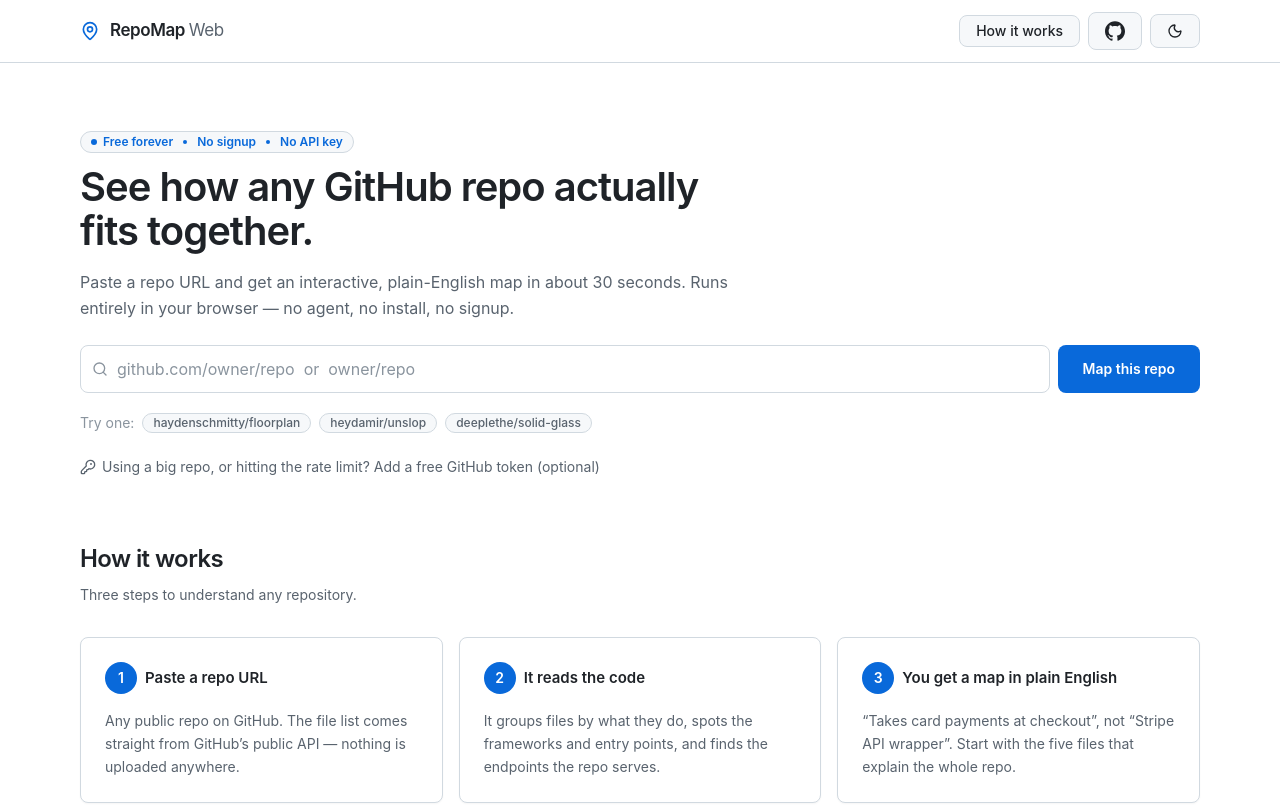
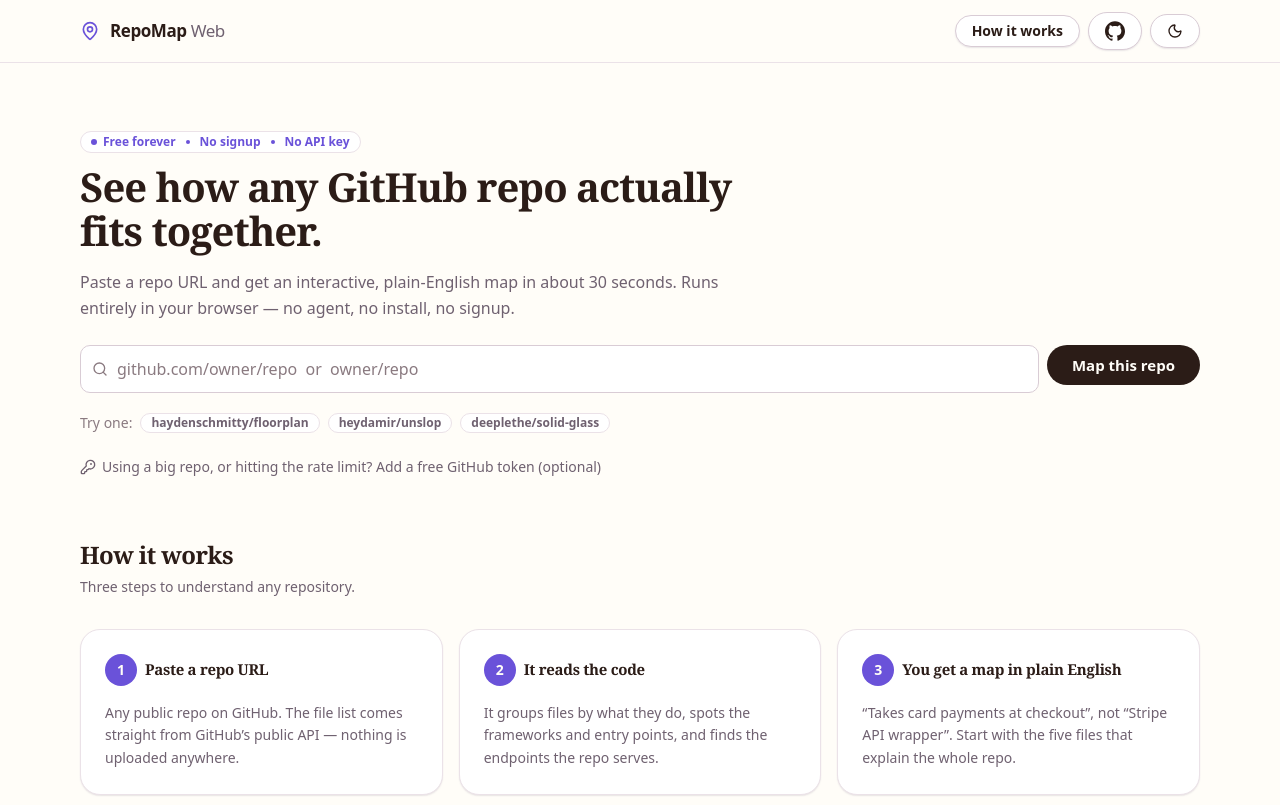
Before and after one commit to ryoaonetsuki/repo-map, a React (Vite) app: page / in a window 1280 px wide. Shown: the top 805 px of the page. Built offline with nearby package versions, Linux system fonts and the light colour scheme; no server answers.

Commit message:
Doory-style v3 redesign (src/index.css)

```diff
--- a/src/index.css
+++ b/src/index.css
@@ -3,14 +3,16 @@
 @custom-variant dark (&:where(.dark, .dark *));
 
 /*
- * RepoMap Web design tokens.
- * Borrowed principles from the solid-glass theme (solid panels, a hairline
- * border, a line of light at the top edge, neutral faces — never a gradient
- * across the face), restated here in a restrained GitHub-style palette:
- * dark ink + one blue accent. No gradients, no glassmorphism.
+ * RepoMap Web design tokens — Doory's visual language.
+ * Source: shaongitbd/doory frontend/src/styles/tokens.css ("the lilac theme"):
+ * a soft lavender page, warm ink-brown lines, pastel accents, Nunito for UI
+ * text and Fraunces for display headings. Brand actions are ink pills with a
+ * lilac offset shadow; violet is a drawn accent, never a whole surface.
+ * No gradients anywhere.
  */
 @theme inline {
-  --font-sans: "Inter", ui-sans-serif, system-ui, -apple-system, "Segoe UI", Roboto, sans-serif;
+  --font-sans: "Nunito Variable", "Nunito", ui-sans-serif, system-ui, -apple-system, "Segoe UI", Roboto, sans-serif;
+  --font-display: "Fraunces Variable", "Fraunces", Georgia, "Times New Roman", serif;
   --font-mono: ui-monospace, "SF Mono", SFMono-Regular, Menlo, Consolas, monospace;
 
   --color-ink: var(--ink);
@@ -20,46 +22,72 @@
   --color-surface: var(--surface);
   --color-raised: var(--raised);
   --color-line: var(--line);
+  --color-line-strong: var(--line-strong);
   --color-accent: var(--accent);
   --color-accent-ink: var(--accent-ink);
   --color-accent-soft: var(--accent-soft);
+  --color-accent-lilac: var(--accent-lilac);
   --color-good: var(--good);
   --color-warn: var(--warn);
   --color-bad: var(--bad);
-  --radius: 8px;
+  --radius: 10px;
 }
 
 :root {
-  --ink: #1f2328;
-  --muted: #59636e;
-  --faint: #8a949e;
-  --paper: #ffffff;
-  --surface: #f6f8fa;
+  /* Doory violet scale */
+  --violet-50: #f5f2ff;
+  --violet-100: #ece6ff;
+  --violet-200: #dcd2ff;
+  --violet-300: #c9bcff;
+  --violet-400: #a996f5;
+  --violet-500: #8b75ea;
+  --violet-600: #6a52d9;
+  --violet-700: #5b43c4;
+  --violet-800: #4a35a3;
+  /* Doory pastels */
+  --pastel-butter: #ffe8a8;
+  --pastel-mint: #c4ecd9;
+  --pastel-pink: #ffc9d3;
+  --pastel-sky: #cfe1ff;
+
+  --ink: #2b1c17;
+  --muted: #6f6170;
+  --faint: #8a7a80;
+  --paper: #fffdf8;
+  --surface: #ffffff;
   --raised: #ffffff;
-  --line: #d1d9e0;
-  --accent: #0969da;
-  --accent-ink: #ffffff;
-  --accent-soft: #ddf4ff;
-  --good: #1a7f37;
-  --warn: #9a6700;
-  --bad: #cf222e;
+  --line: #ebe2e8;
+  --line-strong: #d9ccd5;
+  --accent: #6a52d9;
+  --accent-ink: #fffdf8;
+  --accent-soft: #f1edff;
+  --accent-lilac: #7a64e0;
+  --good: #15803d;
+  --warn: #b45309;
+  --bad: #b91c1c;
+  --focus-ring: 0 0 0 3px rgb(122 100 224 / 0.35);
   color-scheme: light;
 }
 
+/* Doory ships light-only; the dark theme below is the same violet scale
+   taken darker, so the brand stays one family in both themes. */
 .dark {
-  --ink: #e6edf3;
-  --muted: #94a3b8;
-  --faint: #64748b;
-  --paper: #0b0e13;
-  --surface: #12161d;
-  --raised: #161b22;
-  --line: #2a333f;
-  --accent: #2f81f7;
-  --accent-ink: #ffffff;
-  --accent-soft: #12233f;
-  --good: #3fb950;
-  --warn: #d29922;
-  --bad: #f85149;
+  --ink: #f5f2ff;
+  --muted: #b3a8d9;
+  --faint: #7e74a8;
+  --paper: #171226;
+  --surface: #1d1830;
+  --raised: #241d3d;
+  --line: #332a52;
+  --line-strong: #4d4272;
+  --accent: #a996f5;
+  --accent-ink: #221a4a;
+  --accent-soft: #332a5e;
+  --accent-lilac: #a996f5;
+  --good: #4ade80;
+  --warn: #fbbf24;
+  --bad: #f87171;
+  --focus-ring: 0 0 0 3px rgb(169 150 245 / 0.4);
   color-scheme: dark;
 }
 
@@ -73,23 +101,54 @@
     color: var(--ink);
     margin: 0;
   }
+  /* Doory: headings are Fraunces, tight and balanced. */
+  h1, h2, h3, h4 {
+    font-family: var(--font-display);
+    letter-spacing: -0.02em;
+    line-height: 1.15;
+  }
   ::selection {
-    background: var(--accent-soft);
+    background: var(--pastel-butter);
+    color: #2b1c17;
   }
-  /* Solid-glass style panel: solid face, hairline border, light top edge. */
+  .dark ::selection {
+    background: var(--pastel-butter);
+    color: #221a4a;
+  }
+
+  /* Doory card: white face, hairline border, generous radius, soft
+     violet-tinted shadow; interactive cards lift on hover. */
   .panel {
     background: var(--raised);
     border: 1px solid var(--line);
-    border-radius: 10px;
+    border-radius: 20px;
     box-shadow:
-      inset 0 1px 0 rgb(255 255 255 / 0.6),
-      0 1px 2px rgb(31 35 40 / 0.06);
+      0 1px 2px rgb(60 40 110 / 0.07),
+      0 1px 1px rgb(43 28 23 / 0.04);
   }
-  .dark .panel {
+  .card {
+    display: flex;
+    flex-direction: column;
+    border: 1px solid var(--line);
+    border-radius: 20px;
+    background: var(--raised);
+    padding: 1.5rem;
     box-shadow:
-      inset 0 1px 0 rgb(255 255 255 / 0.05),
-      0 1px 2px rgb(0 0 0 / 0.3);
+      0 1px 2px rgb(60 40 110 / 0.07),
+      0 1px 1px rgb(43 28 23 / 0.04);
+    transition:
+      border-color 0.2s cubic-bezier(0.22, 1, 0.36, 1),
+      box-shadow 0.2s cubic-bezier(0.22, 1, 0.36, 1),
+      transform 0.2s cubic-bezier(0.22, 1, 0.36, 1);
   }
+  .card:hover {
+    border-color: var(--line-strong);
+    box-shadow:
+      0 4px 12px rgb(60 40 110 / 0.1),
+      0 2px 4px rgb(43 28 23 / 0.04);
+    transform: translateY(-1px);
+  }
+
   .chip {
     display: inline-flex;
     align-items: center;
@@ -111,92 +170,117 @@
     display: none;
   }
 
+  /* Doory primary action: an ink pill, heavy weight. The big call to
+     action (hero) keeps the drawn lilac offset shadow. */
   .btn-primary {
     display: inline-flex;
     align-items: center;
     justify-content: center;
     gap: 0.5rem;
+    height: 2.5rem;
+    padding: 0 1.25rem;
     border: 1px solid transparent;
-    border-radius: var(--radius);
-    background: var(--accent);
-    color: var(--accent-ink);
-    font-size: 0.875rem;
-    font-weight: 600;
-    padding: 0.625rem 1.25rem;
+    border-radius: 999px;
+    background: var(--ink);
+    color: var(--paper);
+    font-size: 0.9375rem;
+    font-weight: 800;
     line-height: 1;
+    white-space: nowrap;
     cursor: pointer;
-    transition: opacity 0.2s ease, transform 0.05s ease;
+    transition:
+      background-color 0.12s cubic-bezier(0.22, 1, 0.36, 1),
+      box-shadow 0.12s cubic-bezier(0.22, 1, 0.36, 1),
+      transform 0.12s cubic-bezier(0.22, 1, 0.36, 1);
     outline: none;
   }
   .btn-primary:hover:not(:disabled) {
-    opacity: 0.9;
+    background: #4a3530;
+  }
+  .dark .btn-primary:hover:not(:disabled) {
+    background: #c9bcff;
+    color: #221a4a;
   }
   .btn-primary:active:not(:disabled) {
-    transform: scale(0.98);
+    transform: translateY(1px) scale(0.99);
   }
   .btn-primary:focus-visible {
-    box-shadow: 0 0 0 2px var(--accent);
+    box-shadow: var(--focus-ring);
   }
   .btn-primary:disabled {
-    opacity: 0.6;
+    opacity: 0.5;
     cursor: not-allowed;
   }
+  .btn-cta {
+    box-shadow: 5px 5px 0 var(--violet-300);
+  }
+  .btn-cta:hover:not(:disabled) {
+    transform: translate(-1px, -1px);
+    box-shadow: 6px 6px 0 var(--violet-300);
+  }
+  .btn-cta:active:not(:disabled) {
+    transform: translate(1px, 1px);
+    box-shadow: 3px 3px 0 var(--violet-300);
+  }
 
+  /* Doory secondary: white face, strong border, soft shadow, full radius. */
   .btn-ghost {
     display: inline-flex;
     align-items: center;
     justify-content: center;
     gap: 0.5rem;
-    border: 1px solid var(--line);
-    border-radius: var(--radius);
+    border: 1px solid var(--line-strong);
+    border-radius: 999px;
     background: var(--surface);
     color: var(--ink);
     font-size: 0.875rem;
-    font-weight: 500;
+    font-weight: 600;
     padding: 0.5rem 1rem;
     line-height: 1;
     cursor: pointer;
-    transition: background 0.2s ease, border-color 0.2s ease;
+    box-shadow:
+      0 1px 2px rgb(60 40 110 / 0.07),
+      0 1px 1px rgb(43 28 23 / 0.04);
+    transition: background-color 0.12s ease, border-color 0.12s ease;
     outline: none;
   }
   .btn-ghost:hover {
-    background: var(--raised);
-    border-color: var(--muted);
+    background: var(--accent-soft);
   }
   .btn-ghost:focus-visible {
-    box-shadow: 0 0 0 2px var(--accent);
+    box-shadow: var(--focus-ring);
+  }
+  /* Icon-only buttons (header GitHub / theme toggle): fixed square so both
+     buttons are exactly the same size regardless of the glyph inside. */
+  .btn-icon {
+    width: 2.25rem;
+    height: 2.25rem;
+    padding: 0;
+    flex: none;
   }
 
+  /* Doory input: 2.5rem tall, strong border, 10px radius, lilac focus ring. */
   .input {
     width: 100%;
-    border: 1px solid var(--line);
-    border-radius: var(--radius);
+    height: 2.5rem;
+    border: 1px solid var(--line-strong);
+    border-radius: 10px;
     background: var(--raised);
     color: var(--ink);
     font-size: 0.9375rem;
     padding: 0.625rem 0.875rem;
     outline: none;
-    transition: border-color 0.2s ease, box-shadow 0.2s ease;
+    transition: border-color 0.12s ease, box-shadow 0.12s ease;
   }
   .input::placeholder {
     color: var(--faint);
   }
+  .input:hover {
+    border-color: var(--muted);
+  }
   .input:focus {
-    border-color: var(--accent);
-    box-shadow: 0 0 0 2px var(--accent-soft);
-  }
-
-  .card {
-    display: flex;
-    flex-direction: column;
-    border: 1px solid var(--line);
-    border-radius: var(--radius);
-    background: var(--raised);
-    padding: 1.5rem;
-    box-shadow: 0 1px 2px rgb(0 0 0 / 0.04);
-  }
-  .dark .card {
-    box-shadow: 0 1px 2px rgb(0 0 0 / 0.2);
+    border-color: var(--ink);
+    box-shadow: var(--focus-ring);
   }
 
   .badge {
@@ -208,9 +292,54 @@
     background: var(--surface);
     color: var(--muted);
     font-size: 0.75rem;
-    font-weight: 500;
+    font-weight: 600;
     padding: 0.1875rem 0.625rem;
     line-height: 1;
     white-space: nowrap;
   }
+
+  /* Doory artboard frame for the graph: the canvas sits in a bordered,
+     softly shadowed frame like Doory's editor artboard. */
+  .graph-frame {
+    border: 1px solid var(--line);
+    border-radius: 20px;
+    overflow: hidden;
+    background: var(--paper);
+    box-shadow:
+      0 2px 6px rgb(60 40 110 / 0.12),
+      0 12px 32px rgb(60 40 110 / 0.12);
+  }
+
+  /* React Flow chrome, restyled to Doory: white rounded controls with a
+     soft shadow, lilac hover wash. */
+  .react-flow__controls {
+    border: 1px solid var(--line-strong);
+    border-radius: 12px;
+    overflow: hidden;
+    box-shadow:
+      0 1px 2px rgb(60 40 110 / 0.07),
+      0 4px 12px rgb(60 40 110 / 0.1);
+  }
+  .react-flow__controls-button {
+    background: var(--raised);
+    border-bottom: 1px solid var(--line);
+    color: var(--ink);
+    fill: var(--ink);
+  }
+  .react-flow__controls-button:last-child {
+    border-bottom: 0;
+  }
+  .react-flow__controls-button:hover {
+    background: var(--accent-soft);
+  }
+  .react-flow__controls-button svg {
+    fill: var(--ink);
+  }
+  .react-flow__attribution {
+    background: transparent;
+    color: var(--faint);
+  }
+  .react-flow__attribution a {
+    color: var(--faint);
+  }
 }
```
